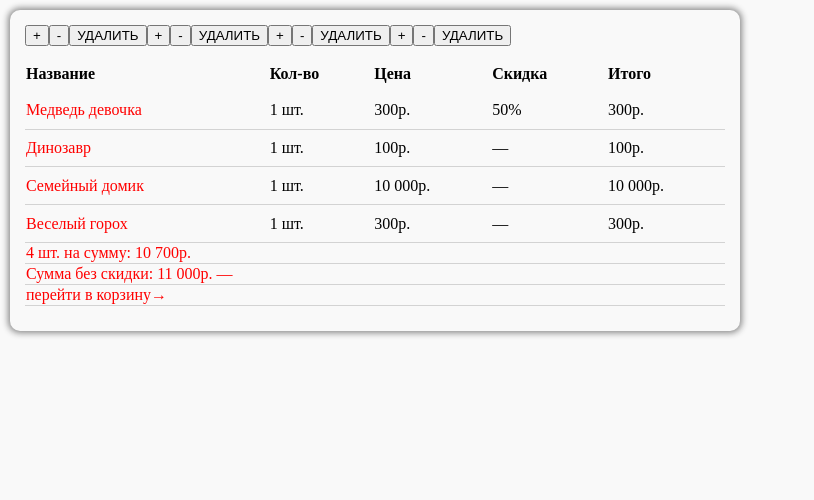
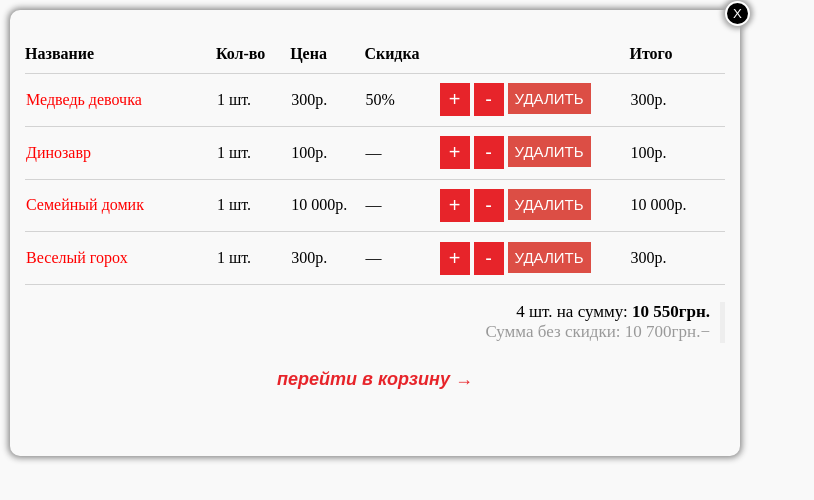
Before and after one commit to ikniga/DZ_6, a plain HTML site: page Part2/DZ_6_4/html/index.html in a window 1280 px wide. Shown: the whole page, without its empty margins (0-814 px from the left). Drawn offline with Linux system fonts and the light colour scheme.

Commit message:
Update index.html

```diff
--- a/Part2/DZ_6_4/html/index.html
+++ b/Part2/DZ_6_4/html/index.html
@@ -8,21 +8,26 @@
  <body>
   <table
   width="800" height="250" cellspacing="0">
+  <thead class="thead">
   <tr>
-    <th>Название</th>
-    <th>Кол-во</th>
-    <th>Цена</th>
-    <th>Скидка</th>
-    <th>Итого</th>
+    <th class="long">Название</th>
+    <th class="short">Кол-во</th>
+    <th class="short">Цена</th>
+    <th class="short">Скидка</th>
+    <th class="long"></th>
+    <th class="short">Итого</th>
   </tr>
+  </thead>
   <tr>
     <td class="main">Медведь девочка</td>
     <td>1 шт.</td>
     <td>300р.</td>
     <td>50%</td>
-    <button>+</button>
-    <button>-</button>
-    <button>УДАЛИТЬ</button>
+    <td>
+    <button class="small">+</button>
+    <button class="small">-</button>
+    <button class="big">УДАЛИТЬ</button>
+    </td>
     <td>300р.</td>
   </tr>
   <tr>
@@ -30,9 +35,11 @@
     <td>1 шт.</td>
     <td>100р.</td>
     <td>&mdash;</td>
-    <button>+</button>
-    <button>-</button>
-    <button>УДАЛИТЬ</button>
+    <td>
+    <button class="small">+</button>
+    <button class="small">-</button>
+    <button class="big">УДАЛИТЬ</button>
+    </td>
     <td>100р.</td>
   </tr>
   <tr>
@@ -40,9 +47,11 @@
     <td>1 шт.</td>
     <td>10 000р.</td>
     <td>&mdash;</td>
-    <button>+</button>
-    <button>-</button>
-    <button>УДАЛИТЬ</button>
+    <td>
+    <button class="small">+</button>
+    <button class="small">-</button>
+    <button class="big">УДАЛИТЬ</button>
+    </td>
     <td>10 000р.</td>
   </tr>
   <tr>
@@ -50,18 +59,18 @@
     <td>1 шт.</td>
     <td>300р.</td>
     <td>&mdash;</td>
-    <button>+</button>
-    <button>-</button>
-    <button>УДАЛИТЬ</button>
+    <td>
+    <button class="small">+</button>
+    <button class="small">-</button>
+    <button class="big">УДАЛИТЬ</button>
+    </td>
     <td>300р.</td>
   </tr>
-<tfoot>
-  <td class="footer" colspan="5">4 шт. на сумму: 10 700р.</td>
-<tr>
-  <td class="footer" colspan="5">Сумма без скидки: 11 000р. &mdash;</td>
-</tr>
-<td class="bag" colspan="5">перейти в корзину&rarr;</td>
-</tfoot>
   </table>
+  <p>4 шт. на сумму: <span>10 550грн.</span><br>
+  <span>Сумма без скидки: 10 700грн.&minus;</span>
+  </p>
+  <button class="GoTo_Basket">перейти в корзину &rarr;</button>
+  <button class="close">&Chi;</button>
  </body>
 </html>
```
